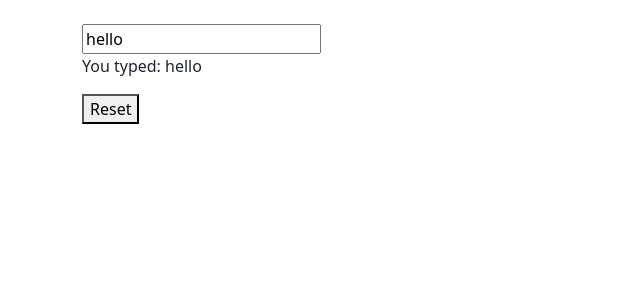
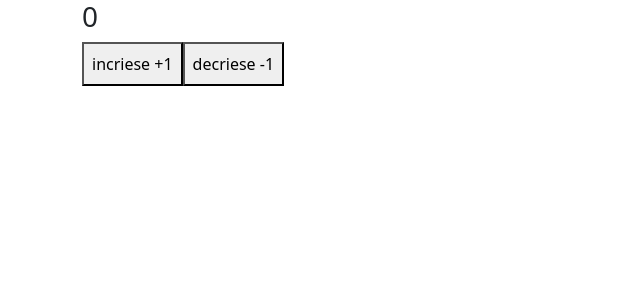
Before and after one commit to Werewolf-Web/netsol-react, a React (Vite) app in the folder code-testing/test-here/: page / in a window 1280 px wide. Shown: the top 300 px of the page, without its empty margins (0-640 px from the left). Built offline with nearby package versions, Linux system fonts and the light colour scheme.

Commit message:
num +1 ,num -1

```diff
--- a/code-testing/test-here/src/App.jsx
+++ b/code-testing/test-here/src/App.jsx
@@ -90,52 +90,27 @@
 // export default App
 
 
-// import React, { useState } from 'react'
+import React, { useState } from 'react'
 
-// const App = () => {
-//    const [num, setNum] = useState(0);
+const App = () => {
+   const [num, setNum] = useState(0);
 
-// function increseNum(){
-// setNum(num+1)
-// }
-// function decrieseNum(){
-// setNum(num-1)
-// }
-//   return (
+function increseNum(){
+setNum(num+1)
+}
+function decrieseNum(){
+setNum(num-1)
+}
+  return (
 
-//     <>
-//     <div className='container'>
-//     <h3>{num}</h3>
-//     <button onClick={increseNum} className='px-2 py-2'>incriese +1</button>
-//     <button onClick={decrieseNum} className='px-2 py-2'>decriese -1</button>
-//     </div>
-//     </>
-//   )
-// }
-
-
-import { useState } from 'react';
-
-function App() {
-  const [text, setText] = useState('hello');
-
-  function handleChange(e) {
-    setText(e.target.value);
-  }
-
-  return (
     <>
-    <div className='container py-4'>
-
-      <input value={text} onChange={handleChange} />
-      <p>You typed: {text}</p>
-      <button onClick={() => setText('hello')}>
-        Reset
-      </button>
+    <div className='container'>
+    <h3>{num}</h3>
+    <button onClick={increseNum} className='px-2 py-2'>incriese +1</button>
+    <button onClick={decrieseNum} className='px-2 py-2'>decriese -1</button>
     </div>
     </>
-  );
+  )
 }
 
-
 export default App
```
